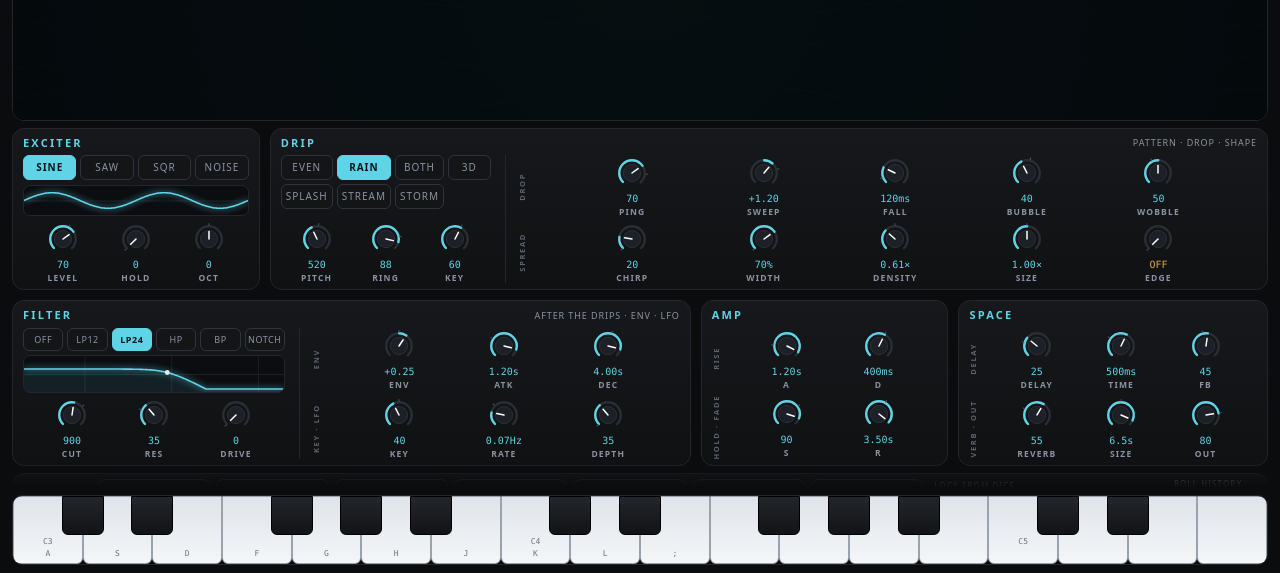
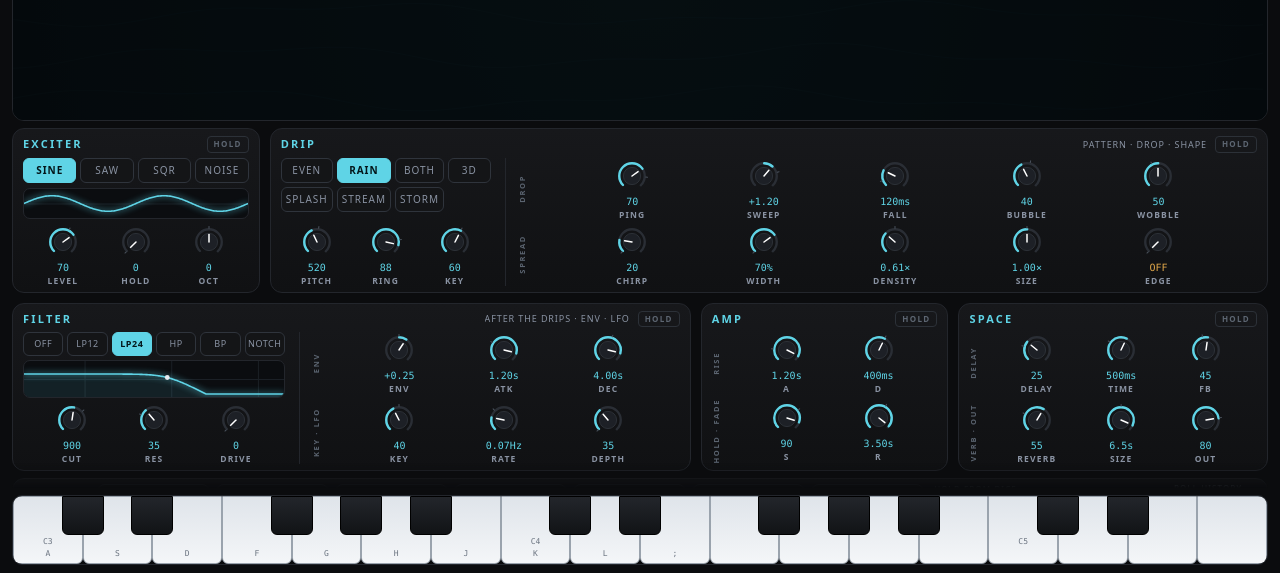
Before and after one commit to stefanoPollina/fluidic-plugin, a plain HTML site: page ui/index.html in a window 1280 px wide. Shown: the part 227-800 px from the top of the page. Drawn offline with Linux system fonts and the light colour scheme.

Commit message:
Hold anything from the dice: panels, rows, single dials
- Every panel has a HOLD button in its title bar; every row of dials can be held by clicking its
  side caption; single dials via right-click → Hold from dice
- Applies to manual dice and AUTO ROLL; stays in step with the tray's HOLD chips
- Holds save with the DAW project (and per browser in the web version)

Co-Authored-By: Claude Opus 5.5 <noreply@anthropic.com>
Claude-Session: https://claude.ai/code/session_01K66MQfecUFADmvf8sLN59k

```diff
--- a/ui/index.html
+++ b/ui/index.html
@@ -124,7 +124,14 @@
   .dice .hist button { background: #141517; border: 1px solid var(--line-2); color: var(--text); border-radius: 5px; width: 26px; height: 24px; font: inherit; cursor: pointer; }
   .dice .hist button:disabled { opacity: .3; cursor: default; }
   .dice .hist output { font-family: var(--mono); font-size: 10px; color: var(--aqua); min-width: 38px; text-align: center; }
-  .panel.held h3::after { content: 'LOCKED'; color: var(--amber); font-size: 8px; letter-spacing: .16em; border: 1px solid var(--amber); border-radius: 4px; padding: 1px 4px; }
+  .panel h3 > span { margin-left: auto; white-space: nowrap; overflow: hidden; text-overflow: ellipsis; }
+  .panelhold { margin-left: 8px; flex: none; background: transparent; border: 1px solid #2c3138; color: #5d6672; border-radius: 4px; font: inherit; font-size: 8px; letter-spacing: .16em; padding: 2px 6px; cursor: pointer; }
+  .panelhold:hover { color: var(--text); border-color: #46505d; }
+  .panelhold.on { color: #1a1205; background: var(--amber); border-color: var(--amber); font-weight: 700; }
+  .panel.held { border-color: #4a3a1a; }
+  .krow > i.holdcap { cursor: pointer; border-radius: 3px; transition: color .15s; }
+  .krow > i.holdcap:hover { color: var(--text); }
+  .krow > i.holdcap.on { color: var(--amber); }
   .knob.locked .cap { stroke: var(--amber); stroke-width: 1.6; }
   .knob.locked .kl { color: var(--amber); }
   /* the roll, shown on the water */
@@ -424,8 +431,14 @@ const Fluidic = (() => {
     function persistUi() {
       const st = { preset: current, view: vizView };
       if (FX) st.auto = autoState();
+      if (typeof holdState === 'function' && panelHolds) st.holds = holdState();
       if (plugin) plugin.saveUi(JSON.stringify(st));
-      else if (FX) { try { localStorage.setItem('fluidic-fx-auto', JSON.stringify(st.auto)); } catch (e) {} }
+      else {
+        try {
+          if (FX) localStorage.setItem('fluidic-fx-auto', JSON.stringify(st.auto));
+          if (st.holds) localStorage.setItem(FX ? 'fluidic-fx-holds' : 'fluidic-holds', JSON.stringify(st.holds));
+        } catch (e) {}
+      }
     }
     function impulse(seconds) {
       const len = Math.max(1, Math.floor(ctx.sampleRate * seconds)), buf = ctx.createBuffer(2, len, ctx.sampleRate);
@@ -639,7 +652,7 @@ const Fluidic = (() => {
         item('Reset to default', () => set(id, p.def));
         item('Set to minimum', () => set(id, p.min));
         item('Set to maximum', () => set(id, p.max));
-        if (POOL.includes(id)) item(lockedIds.has(id) ? 'Unlock for dice' : 'Lock from dice', () => { lockedIds.has(id) ? lockedIds.delete(id) : lockedIds.add(id); paintLocks(); });
+        if (POOL.includes(id)) item(lockedIds.has(id) ? 'Release hold' : 'Hold from dice', () => { lockedIds.has(id) ? lockedIds.delete(id) : lockedIds.add(id); holdsChanged(); });
         root.append(menu);
       });
       widgets.push({ id, paint }); paint();
@@ -653,9 +666,17 @@ const Fluidic = (() => {
       widgets.push({ id, paint }); paint();
     }
 
+    const rowCaps = [];
     function krow(parent, caption, ids) {
-      const r = el('div', 'krow'), k = el('div', 'knobs'); r.append(el('i', '', caption), k);
-      ids.forEach((id) => knob(k, id)); parent.append(r); return r;
+      const r = el('div', 'krow'), k = el('div', 'knobs'), cap = el('i', 'holdcap', caption);
+      cap.title = 'Click to hold this row from the dice (click again to release)';
+      cap.addEventListener('click', () => {
+        const held = ids.filter((id) => POOL.includes(id)).every((id) => lockedIds.has(id));
+        ids.forEach((id) => { if (held) lockedIds.delete(id); else if (POOL.includes(id)) lockedIds.add(id); });
+        holdsChanged();
+      });
+      r.append(cap, k);
+      ids.forEach((id) => knob(k, id)); parent.append(r); rowCaps.push([cap, ids]); return r;
     }
     const scopes = [];
     function scope(parent, draw, ids) {
@@ -768,7 +789,7 @@ const Fluidic = (() => {
     }
     {
     pExc = el('section', 'panel'); pExc.dataset.sec = 'exc';
-    const eh = el('h3', '', 'EXCITER'); if (FX) eh.append(el('span', '', 'TONE LAYER · 0 = BEAT ONLY')); pExc.append(eh);
+    const eh = el('h3', '', 'EXCITER'); if (FX) eh.append(el('span', '', 'TONE LAYER')); pExc.append(eh);
     segs(pExc, 'exc.wave', 4);
     scope(pExc, drawWave, ['exc.wave', 'exc.level', 'exc.hold']);
     const ek = el('div', 'knobs'); ['exc.level', 'exc.hold', 'exc.octave'].forEach((id) => knob(ek, id)); pExc.append(ek);
@@ -798,7 +819,7 @@ const Fluidic = (() => {
     }
     {
     pAmp = el('section', 'panel'); pAmp.dataset.sec = 'amp';
-    const ah = el('h3', '', 'AMP'); if (FX) ah.append(el('span', '', 'EACH DRIP · 1 STEP LONG')); pAmp.append(ah);
+    const ah = el('h3', '', 'AMP'); if (FX) ah.append(el('span', '', 'EACH DRIP')); pAmp.append(ah);
     krow(pAmp, 'RISE', ['amp.a', 'amp.d']); const ar2 = krow(pAmp, 'HOLD · FADE', ['amp.s', 'amp.r']); ar2.style.marginTop = 'auto';
     }
     const pFx = el('section', 'panel'); pFx.dataset.sec = 'fx'; pFx.append(el('h3', '', 'SPACE'));
@@ -820,9 +841,9 @@ const Fluidic = (() => {
       dset.append(b);
     });
     tray.append(dset);
-    const locks = el('div', 'locks'); locks.append(el('small', '', 'LOCK FROM DICE'));
+    const locks = el('div', 'locks'); locks.append(el('small', '', 'HOLD FROM DICE'));
     const lockRow = el('div');
-    const lockBtns = SECS.map(([sec, label]) => { const b = el('button', 'lock', label); b.type = 'button'; b.addEventListener('click', () => { lockedSecs.has(sec) ? lockedSecs.delete(sec) : lockedSecs.add(sec); paintLocks(); }); lockRow.append(b); return [sec, b]; });
+    const lockBtns = SECS.map(([sec, label]) => { const b = el('button', 'lock', label); b.type = 'button'; b.addEventListener('click', () => { lockedSecs.has(sec) ? lockedSecs.delete(sec) : lockedSecs.add(sec); holdsChanged(); }); lockRow.append(b); return [sec, b]; });
     locks.append(lockRow); tray.append(locks);
     const hist = el('div', 'hist'); hist.append(el('small', '', 'ROLL HISTORY'));
     const hrow = el('div'), back = el('button', '', '◀'), fwd = el('button', '', '▶'), hpos = el('output');
@@ -955,8 +976,28 @@ const Fluidic = (() => {
     mid.addEventListener('scroll', moreCue); window.addEventListener('resize', moreCue);
     if (window.ResizeObserver) new ResizeObserver(moreCue).observe(mid); moreCue();
 
+    // every panel's title bar gets a HOLD button (same state as the tray's chips)
+    const panelHolds = [];
+    root.querySelectorAll('.rack .panel[data-sec]').forEach((pn) => {
+      const sec = pn.dataset.sec, h = pn.querySelector('h3'); if (!h) return;
+      const b = el('button', 'panelhold', 'HOLD'); b.type = 'button';
+      b.title = 'Hold this whole panel from the dice, manual and auto roll (click again to release)';
+      b.addEventListener('click', () => { lockedSecs.has(sec) ? lockedSecs.delete(sec) : lockedSecs.add(sec); holdsChanged(); });
+      h.append(b); panelHolds.push([sec, b]);
+    });
+    function holdsChanged() { paintLocks(); persistUi(); }
+    function holdState() { return { secs: [...lockedSecs], ids: [...lockedIds] }; }
+    function setHoldState(h) {
+      if (!h) return;
+      lockedSecs.clear(); lockedIds.clear();
+      (h.secs || []).forEach((x) => { if (SECS.some(([k]) => k === x)) lockedSecs.add(x); });
+      (h.ids || []).forEach((x) => { if (POOL.includes(x)) lockedIds.add(x); });
+      paintLocks();
+    }
     function paintLocks() {
       lockBtns.forEach(([sec, b]) => b.classList.toggle('on', lockedSecs.has(sec)));
+      panelHolds.forEach(([sec, b]) => b.classList.toggle('on', lockedSecs.has(sec)));
+      rowCaps.forEach(([cap, ids]) => { const live = ids.filter((id) => POOL.includes(id)); cap.classList.toggle('on', live.length > 0 && live.every((id) => lockedIds.has(id) || lockedSecs.has(id.split('.')[0]))); });
       root.querySelectorAll('.panel[data-sec]').forEach((pn) => pn.classList.toggle('held', lockedSecs.has(pn.dataset.sec)));
       root.querySelectorAll('.knob[data-id]').forEach((k) => { const id = k.dataset.id, on = lockedIds.has(id) || lockedSecs.has(id.split('.')[0]); k.classList.toggle('locked', on && POOL.includes(id)); });
     }
@@ -1387,6 +1428,7 @@ const Fluidic = (() => {
     requestAnimationFrame(frame);
 
     if (!plugin && FX) { try { setAutoState(JSON.parse(localStorage.getItem('fluidic-fx-auto') || 'null')); } catch (e) {} }   // before the preset saves the state
+    if (!plugin) { try { setHoldState(JSON.parse(localStorage.getItem(FX ? 'fluidic-fx-holds' : 'fluidic-holds') || 'null')); } catch (e) {} }
     if (!plugin) loadPreset(OPEN_ON);   // FLUIDIC opens on the sine pad; FLUIDIC FX on Break Drips
     else {
       // the plugin owns the sound: take its values (a new instance starts on Sine Meditation; a project brings its own)
@@ -1399,6 +1441,7 @@ const Fluidic = (() => {
         if (ui.view === 'side' || ui.view === 'top') { vizView = ui.view; viewBtns.forEach((x) => x.classList.toggle('on', x.dataset.v === vizView)); }
         fillPresets(); widgets.forEach((w) => w.paint());
         if (ui.auto) setAutoState(ui.auto);
+        if (ui.holds) setHoldState(ui.holds);
         history = []; hp = -1; commit();
       };
       plugin.on('init', fromHost);
```
Also changed, not shown: 1 other file.
